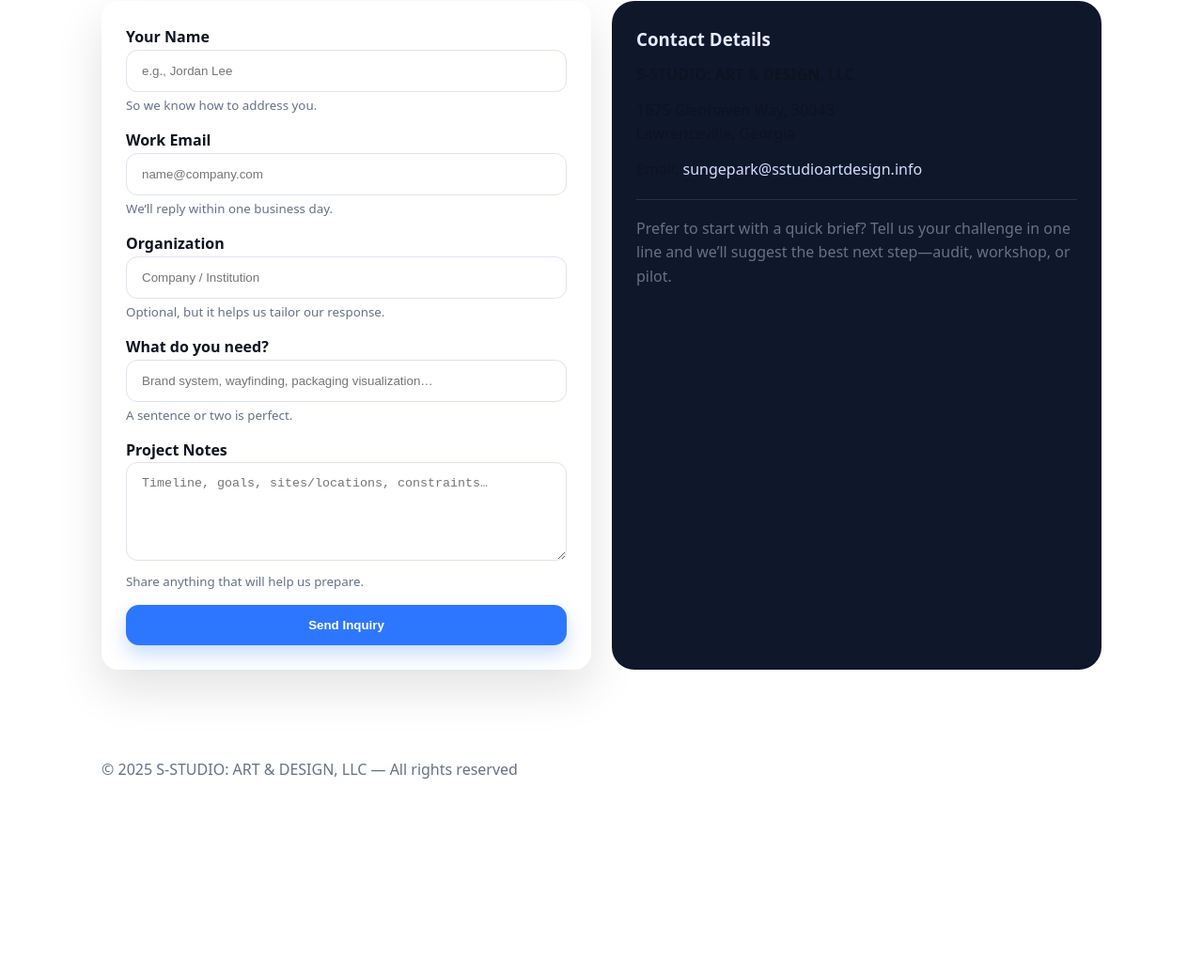
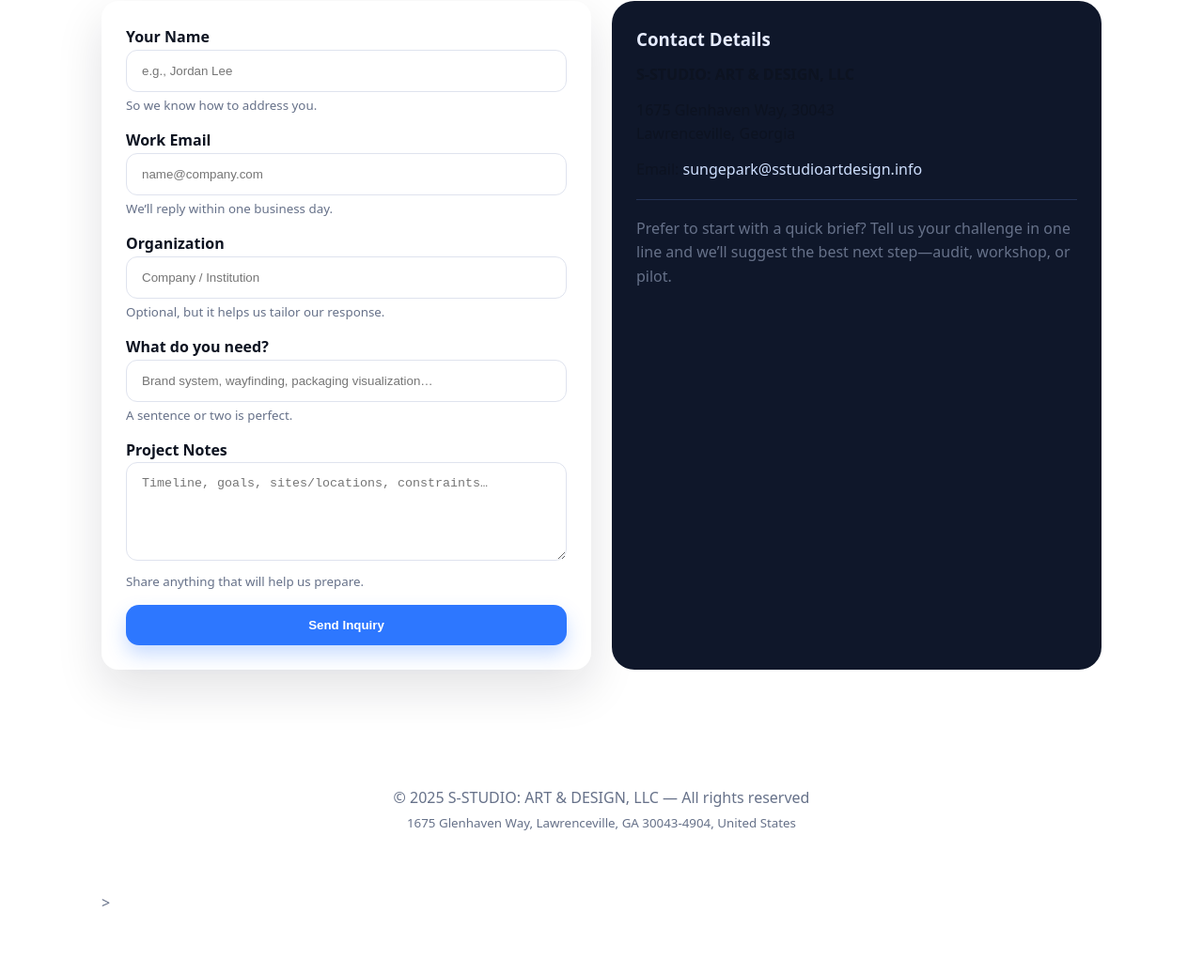
Before and after one commit to Sungeu123ark/SungeuPark, a plain HTML site: page index.html in a window 1280 px wide. Shown: the part 3864-4901 px from the top of the page at 94% size. Before the commit the page ends 4785 px from the top, so only its background shows below. Drawn offline with Linux system fonts and the light colour scheme.

Commit message:
Update index.html

```diff
--- a/index.html
+++ b/index.html
@@ -314,10 +314,13 @@
     </section>
 
     <footer>
-      <div class="wrap" style="padding:0">
-        © <span id="y"></span> S-STUDIO: ART & DESIGN, LLC — All rights reserved
-
-      </div>
+      <footer>
+  <div class="wrap" style="padding:0; text-align:center">
+    © <span id="y"></span> S-STUDIO: ART & DESIGN, LLC — All rights reserved
+    <br/>
+    <small>1675 Glenhaven Way, Lawrenceville, GA 30043-4904, United States</small>
+  </div>
+</footer>>
     </footer>
   </div>
 
```
